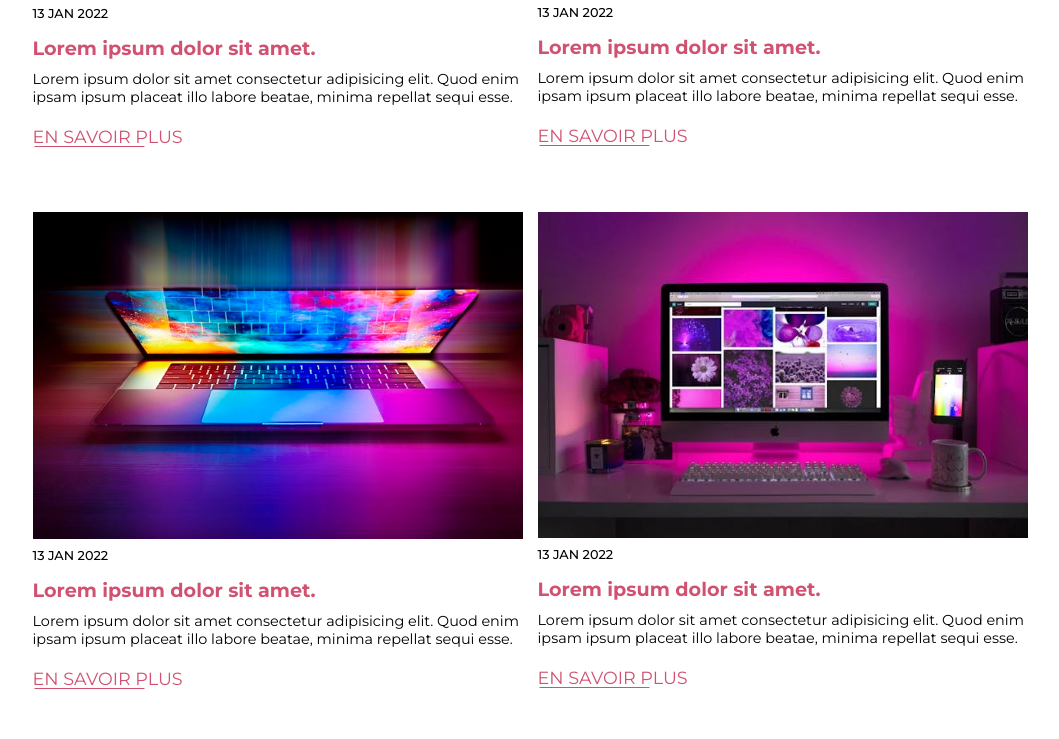
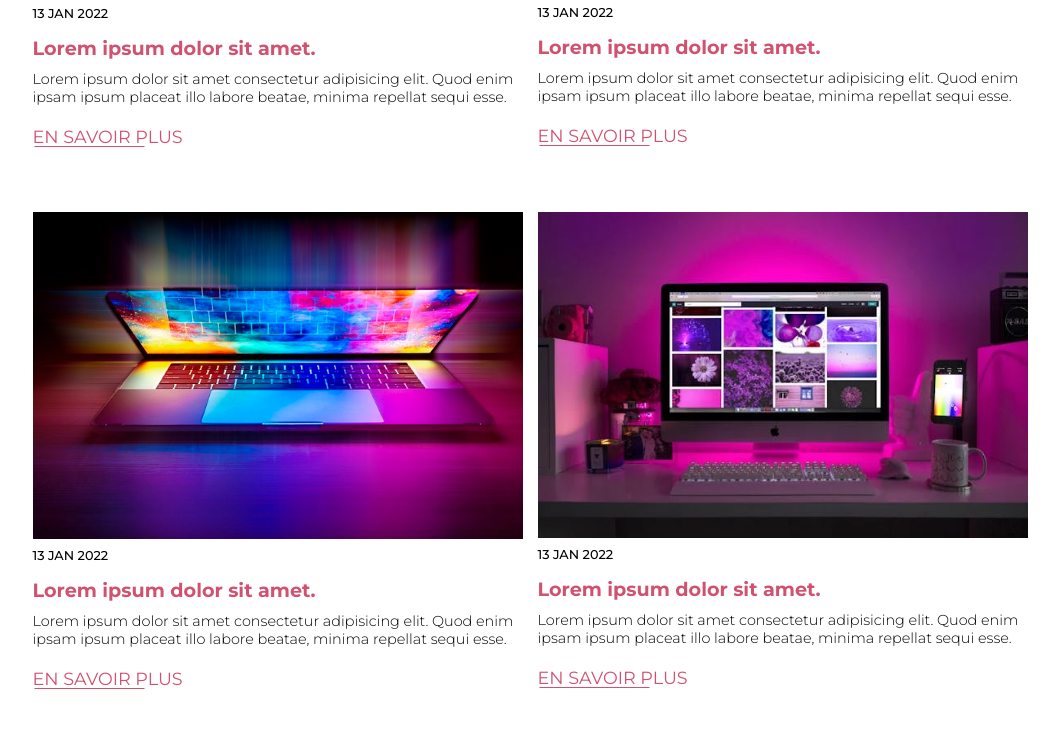
Before and after one commit to Dihia-003/Blog, a plain HTML site: page index.html in a window 1280 px wide. Shown: the part 1001-1740 px from the top of the page, without its empty margins (110-1169 px from the left). Drawn offline with Linux system fonts and the light colour scheme.

Commit message:
fix : style font weight card p

```diff
--- a/style.css
+++ b/style.css
@@ -137,7 +137,7 @@ main header {
 }
 
 .card-p {
-  font-weight: light;
+  font-weight: 300;
   font-size: 0.9rem;
   margin: 0 0 20px 0;
 }
```
